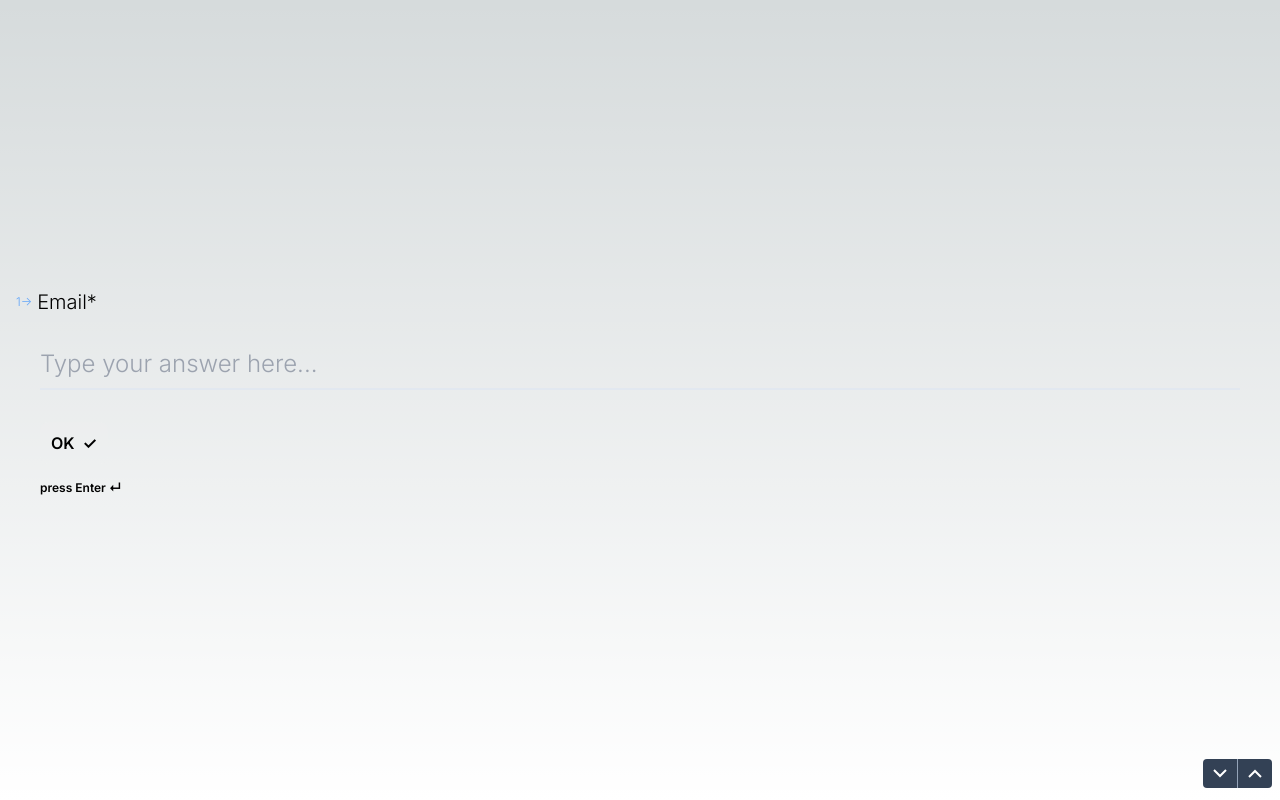
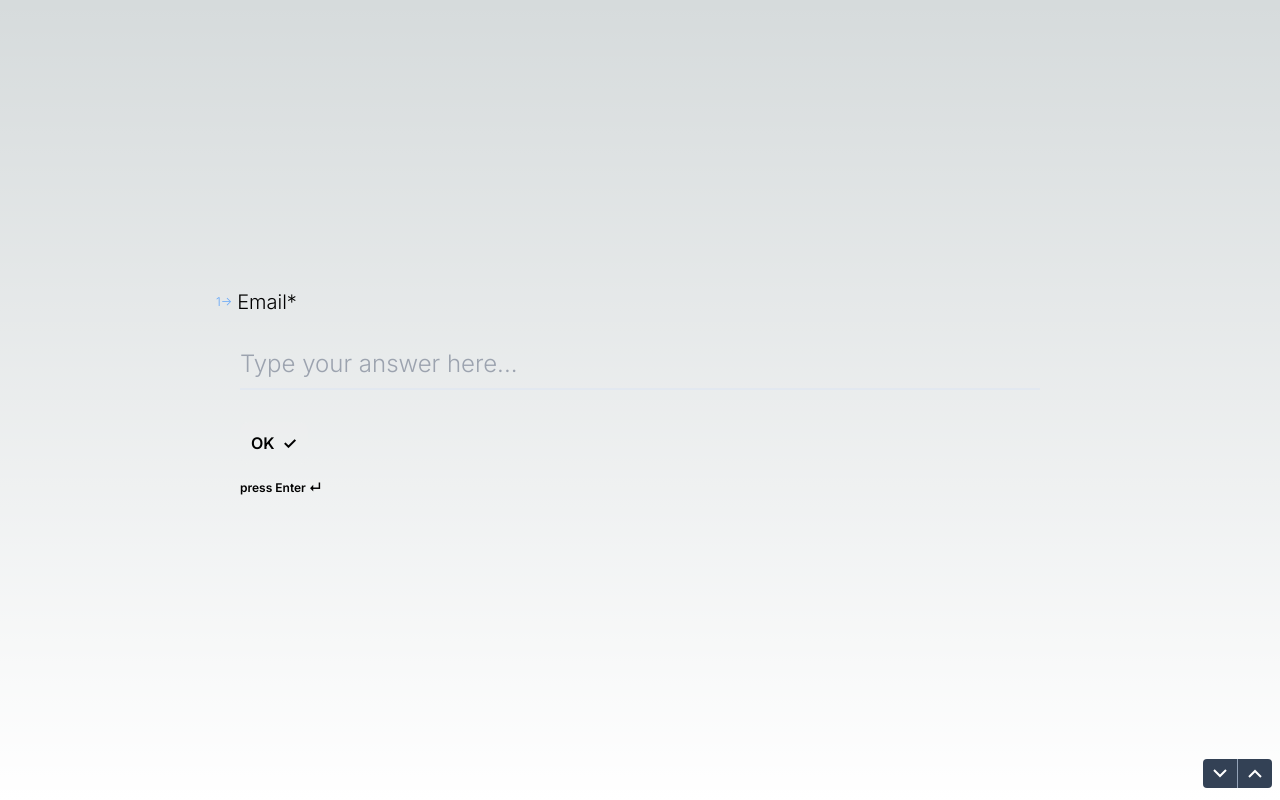
Before and after one commit to vijaynagavelu/typeForm-Clone, a Next.js app: page / in a window 1280 px wide. Both pictures are taken after a click on the element "Start". Built offline with nearby package versions, Linux system fonts and the light colour scheme.

Commit message:
small changes

```diff
--- a/src/app/PageContent/page.js
+++ b/src/app/PageContent/page.js
@@ -56,16 +56,14 @@ export default function Home({ title, type, options, isActive, upDown, input, se
 
 
 
-
-
     if (type == 'dropDown') {
         return (
             <main className={`${contentClasses} flex grow-0 flex-col justify-center `}>
 
-                <div className='h-80 z-[50] w-full absolute bg-black -mt-96'></div>
+                <div className='h-80 z-[50] w-full  bg-black -mt-96'></div>
 
                 <div className={`flex flex-col text-left`}>
-                    <div className={`mb-4  z-50  bg-black pb-3 flex items-center text-xl font-light`}>
+                    <div className={`pb-7  z-50  bg-black  flex items-center text-xl font-light`}>
                         <span className="text-xs text-blue-400 pr-px min-w-fit -ml-6 mr-1"> {currentPage + 1} -&gt;</span>{title}
                     </div>
                     <div className="z-[51] bg-black flex justify-between items-center border-b-2 border-slate-200 pb-2">
--- a/src/app/globals.css
+++ b/src/app/globals.css
@@ -201,7 +201,7 @@ button {
   height: 5px;
   background-color: white;
   border-radius: 4px;
-  width: 40%;
+  width: 20%;
   overflow: hidden;
 }
 
--- a/src/app/page.js
+++ b/src/app/page.js
@@ -195,11 +195,10 @@ export default function Home() {
     )
   }
 
+  return (
+    <main className="flex min-w-[360px] overflow-x-auto  h-screen flex-col items-center justify-center p-10">
 
-  return (
-    <main className="flex h-screen flex-col  items-center justify-center p-10">
-
-      < div className="app flex grow items-center w-full ">
+      < div className="app flex grow items-center w-full md:w-3/4 lg:w-2/3 ">
         <PageContent
           title={pages[currentPage].title}
           type={updatedPages[currentPage].type}
```
